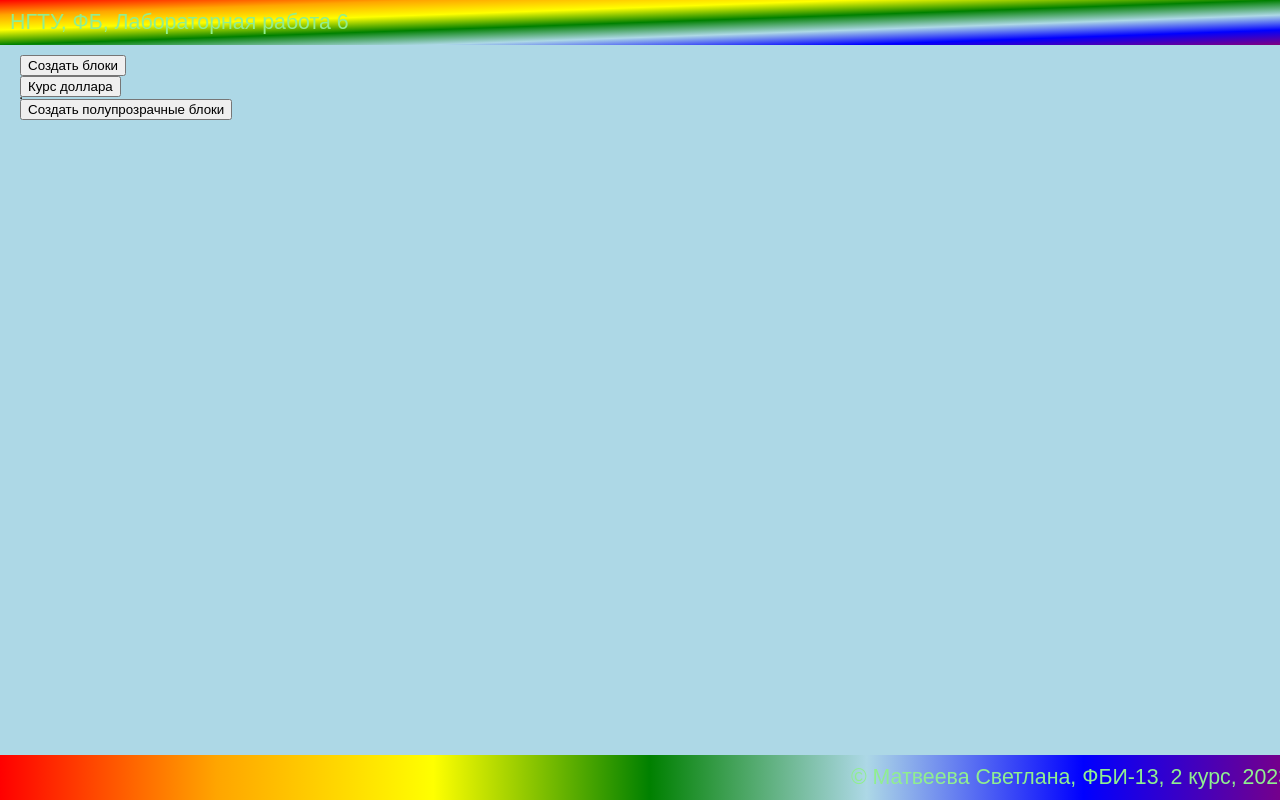
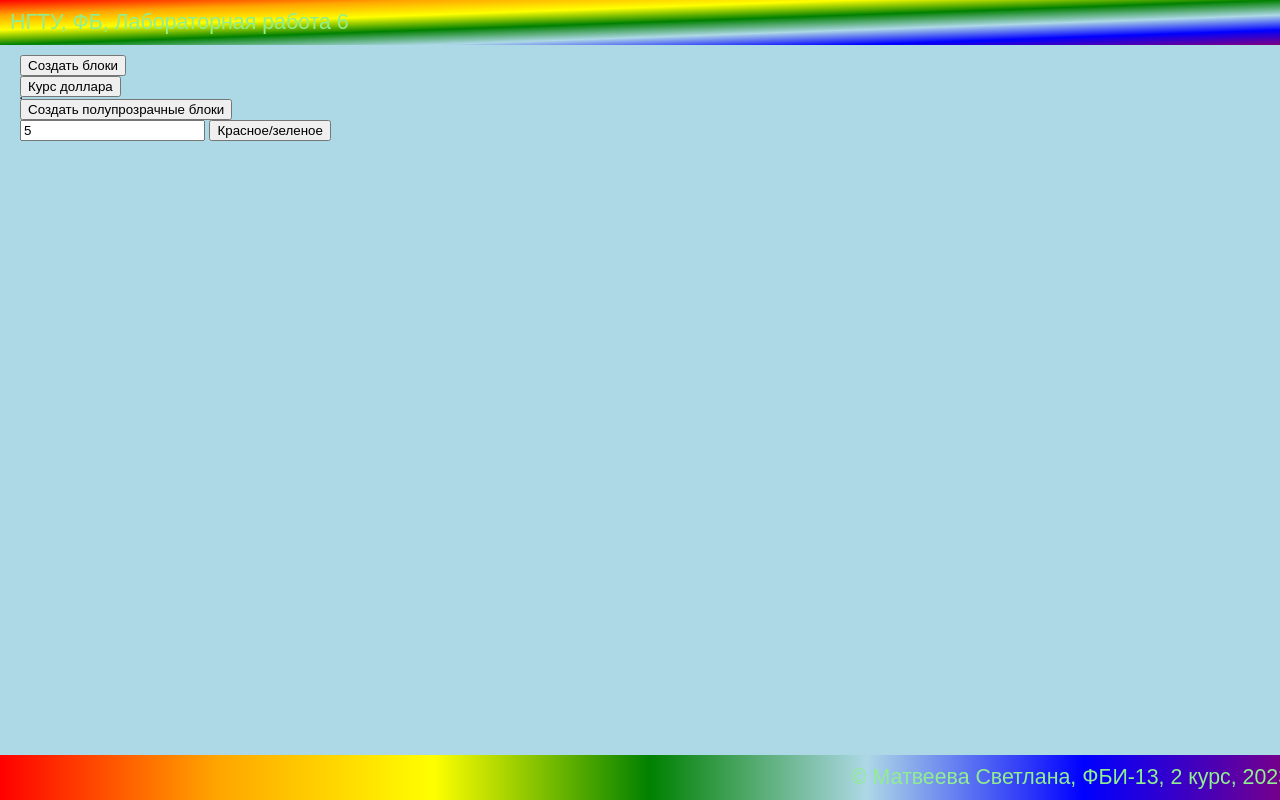
Before and after one commit to SvetaMatveeva/web-programming-labs, a plain HTML site: page lab7.html in a window 1280 px wide. Drawn offline with Linux system fonts and the light colour scheme.

Commit message:
Красное зелёное

```diff
--- a/lab7.html
+++ b/lab7.html
@@ -54,6 +54,33 @@
                 newOpacity += 0.1;
             }
         }
+
+        function greenRed() {
+            let circles = document.getElementById('circles');
+            let currentNum = document.getElementById('inpNum');
+            let numCircles = parseInt(currentNum.value);
+
+            for (let i = numCircles; i > 0; i--) {
+                let newCircles = document.createElement('div');
+                newCircles.innerHTML = (i)
+
+                if (i % 2 == 0) {
+                    newCircles.style.backgroundColor = 'green';
+                }
+                else {
+                    newCircles.style.backgroundColor = 'red'
+                }
+                newCircles.style.height = '50px';
+                newCircles.style.width = '50px';
+                newCircles.style.margin = '5px';
+                newCircles.style.borderRadius = '50%';
+                newCircles.style.display = 'inline-block';
+                newCircles.style.textAlign = 'center';
+                newCircles.style.lineHeight = '50px';
+
+                circles.appendChild(newCircles);
+            }
+        }
     </script>
 </head>
 <body>
@@ -73,6 +100,10 @@
         <button onclick="addTransparentBlocks()">Создать полупрозрачные блоки</button>
         <div id="transparent-blocks"></div>
 
+        <input id='inpNum' type='number' value='5' placeholder='введите число кругов'>
+        <button onclick="greenRed()">Красное/зеленое</button>
+        <div id="circles"></div>
+
     </main>
 
     <footer>
```
